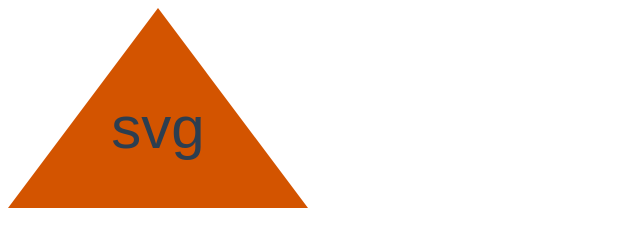
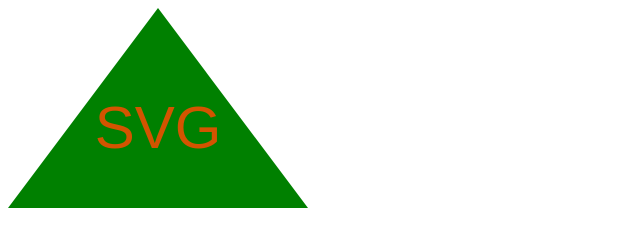
Before and after one commit to PacoCasillas/SVG-logo-generator, a website: page index.html in a window 1280 px wide. Shown: the whole page, without its empty margins (0-640 px from the left). Drawn offline with Linux system fonts and the light colour scheme.

Commit message:
completed README file

```diff
--- a/index.html
+++ b/index.html
@@ -9,8 +9,8 @@
 
         <svg xmlns="http://www.w3.org/2000/svg" version="1.1" width="300" height="200">
 
-      <polygon points="150,0 0,200 300,200" fill="#D35400" />
-      <text x="150" y="140" text-anchor="middle" fill="#2C3E50" font-size="60px" font-family="sans-serif">svg</text>
+      <polygon points="150,0 0,200 300,200" fill="green" />
+      <text x="150" y="140" text-anchor="middle" fill="#D35400" font-size="60px" font-family="sans-serif">SVG</text>
 
         </svg>
 
```
Also changed, not shown: lib/square.test.js (+1 -1 lines), lib/triangle.test.js (+1 -1 lines), README.md.
